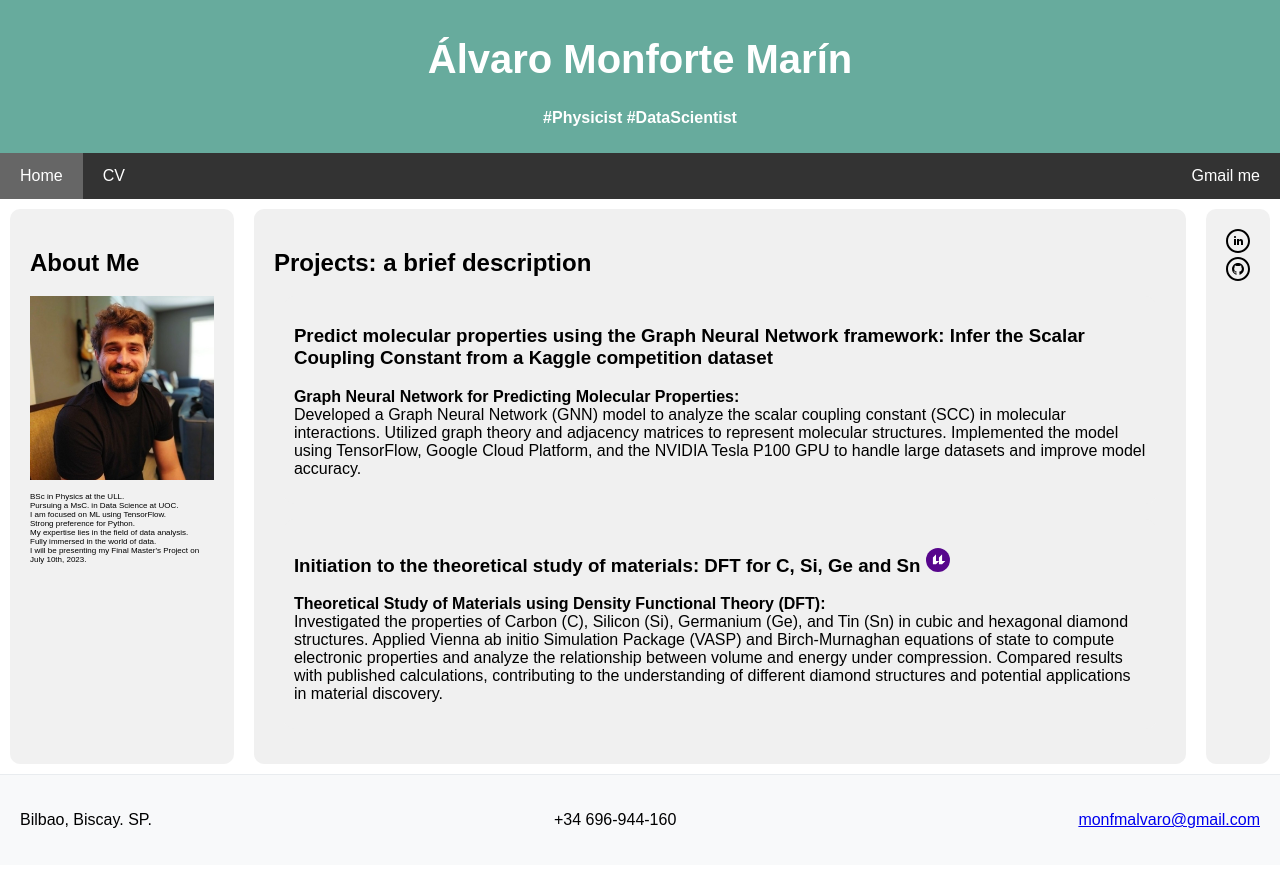
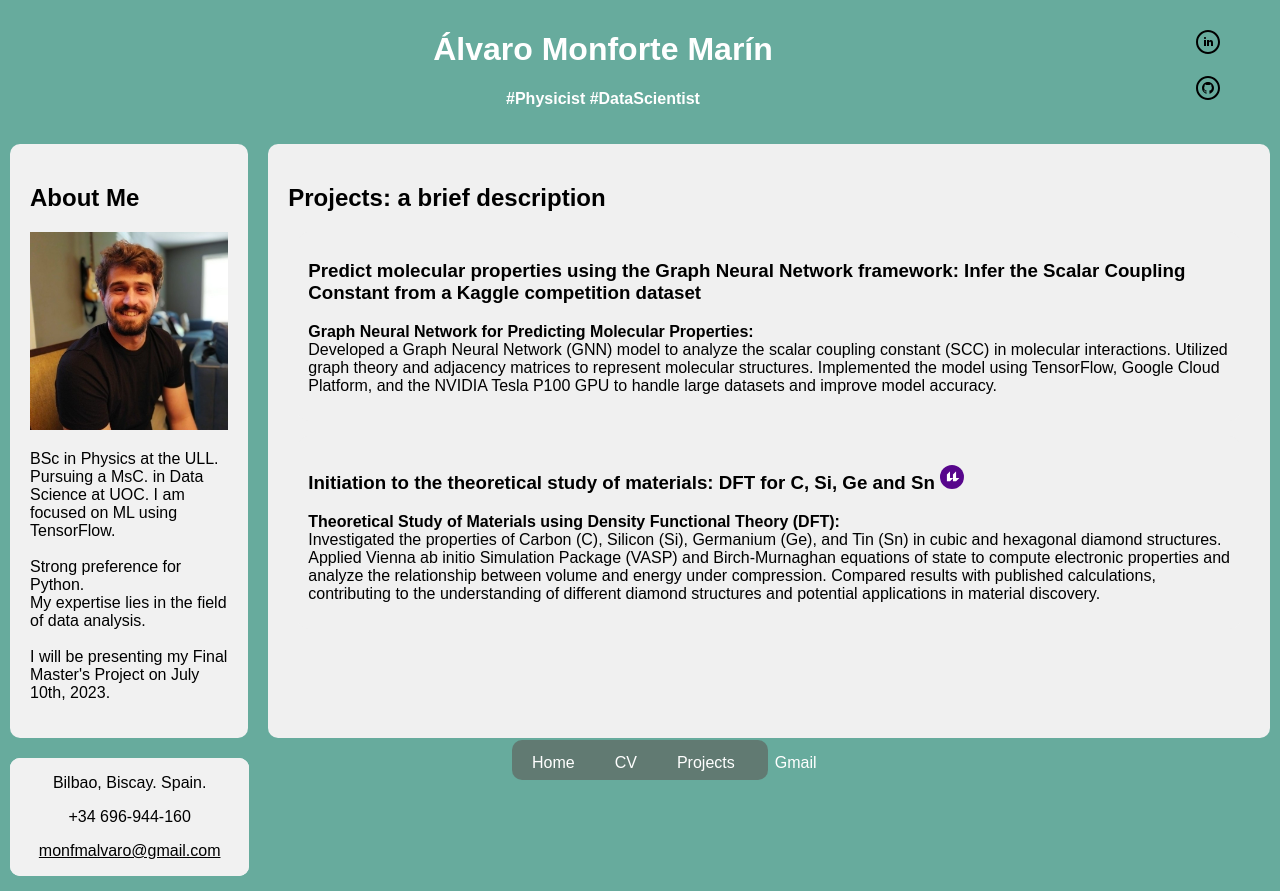
Before and after one commit to varo6678/varo6678.github.io, a plain HTML site: page index.html in a window 1280 px wide. Before the commit the page ends 865 px from the top, so only its background shows below. Drawn offline with Linux system fonts and the light colour scheme; a web font is replaced by a local one.

Commit message:
Nueva actualizacion

```diff
--- a/index.html
+++ b/index.html
@@ -11,17 +11,33 @@
 
     <body>
         <div class="header">
+            <div class="title-navbar-wrapper">
+                <div class="header-title">
                     <h1>Álvaro Monforte Marín</h1>
                     <p><b>#Physicist</b> <b>#DataScientist</b></p>
                 </div>
 
                 <div class="navbar">
-            <a href="#" class="active">Home</a>
+                    <a href="#home" class="active">Home</a>
                     <a href="./monfortemarinalvaro_cv_120623.pdf">CV</a>
-            <!-- <a href="#projects">Projects</a> -->
-            <!-- <a href="#contact" class="right">Gmail me</a> -->
-            <a href="mailto:monfmalvaro@gmail.com" class="right">Gmail me</a>
+                    <a href="#projects">Projects</a>
+                    <a href="mailto:monfmalvaro@gmail.com" class="enlace-personalizado">Gmail</a>
                 </div>
+            </div>
+
+            <div class="social-links">
+                <a href="https://www.linkedin.com/in/monfortemarinalvaro/">
+                    <img src="./images/iconmonstr-linkedin-5.svg" alt="linkedin_icon">
+                </a><br>
+                <a href="https://github.com/varo6678">
+                    <img src="./images/iconmonstr-github-5.svg" alt="github_icon">
+                </a>
+            </div>
+        </div>
+
+
+
+
 
         <div class="row">
             <div class="side_left">
@@ -29,20 +45,20 @@
                 <img src="./images/1657135627217.jpeg" alt="Image of Alvaro Monforte">
                 <!-- <h5>Image of Alvaro Monforte</h5> -->
                 <p class="justify-text">BSc in Physics at the ULL.<br>
-                  Pursuing a MsC. in Data Science at UOC.<br>
-                  I am focused on ML using TensorFlow. <br>
+                  Pursuing a MsC. in Data Science at UOC.
+                  I am focused on ML using TensorFlow. <br><br>
                   Strong preference for Python.<br>
-                  My expertise lies in the field of data analysis.<br>
-                  Fully immersed in the world of data.<br>
+                  My expertise lies in the field of data analysis.<br><br>
                   I will be presenting my Final Master's Project on July 10th, 2023.
             </div>
 
-            <div class="main">
+            <div class="main" id="projects">
                 <!-- <h2>Last project</h2>
                 <h5>Initiation to the theoretical study of materials: DFT for C, Si, Ge and Sn. <br>Jul 19, 2022</h5>
                 <img src="./Screenshot from 2022-05-17 14-43-12.png" alt="diamond" style="max-width: 100%; height: auto;"/>
                 <p>This is my final degree work that allowed me to finally obtain my degree in physics from the university of laguna in july.</p>
                  -->
+
                  <h2 id="projects">Projects: a brief description</h2>
 
                  <div class="project">
@@ -67,21 +83,33 @@
                  </div>
             </div>
 
-            <div class="side_right">
+            <!-- <div class="side_right">
                 <a href="https://www.linkedin.com/in/monfortemarinalvaro/">
                   <img src="./images/iconmonstr-linkedin-5.svg" alt="linkedin_icon">
                 </a>
                 <a href="https://github.com/varo6678">
                   <img src="./images/iconmonstr-github-5.svg" alt="github_icon">
                 </a>
-          </div>
+            </div>  -->
 
         </div>
 
         <div class="footer">
-          <p>Bilbao, Biscay. SP.</p>
+
+            <div class="footer_left">
+                <p>Bilbao, Biscay. Spain.</p>
                 <p>+34 696-944-160</p>
-          <p><a href="mailto:monfmalvaro@gmail.com">monfmalvaro@gmail.com</a></p>
+                <p>
+                    <a
+                    href="mailto:monfmalvaro@gmail.com"
+                    class="enlace-personalizado"
+                    >monfmalvaro@gmail.com
+                    </a>
+                </p>
             </div>
+        </div>
+
+
+
     </body>
 </html>
--- a/stylesheets/segunda_estilo.css
+++ b/stylesheets/segunda_estilo.css
@@ -6,26 +6,59 @@ body {
   font-family: 'Courier New', Courier, monospace;
   margin: 0;
   font-family: "Libertine", sans-serif;
+  background-color: #67ab9d;
 }
 
+
 .header {
+  display: flex;
+  justify-content: space-between;
+  align-items: center;
   padding: 10px;
-  text-align: center;
   background: #67ab9d;
   color: white;
 }
 
-.header h1 {
-  font-size: 40px;
+.title-navbar-wrapper {
+  display: flex;
+  justify-content: center;
+  align-items: center;
+  flex-grow: 1;
+}
+
+.header-title {
+  text-align: center;
+}
+
+.social-links {
+  display: flex;
+  flex-direction: column;
+  justify-content: space-between;
+  margin-right: 50px;
+}
+
+.social-links a img {
+  height: 24px;
 }
 
 .navbar {
-  overflow: hidden;
-  background-color: #333;
-  position: sticky;
-  position: -webkit-sticky;
-  top: 0;
+  position: fixed;
+  display: flex;
+  justify-content: space-around;
+  bottom: 20px; /* ajustar este valor según sea necesario */
+  left: 50%; /* Centra horizontalmente */
+  transform: translateX(-50%); /* Centra respecto a su propia anchura */
+  width: 20%; /* Asegúrate de que la barra de navegación tenga una anchura establecida */
+  background-color: rgba(90 , 51, 51, 0.4);  /* semi-transparente */
+  height: 40px;  /* más pequeña */
+  border-top-left-radius: 10px;  /* redondear esquina superior izquierda */
+  border-top-right-radius: 10px;  /* redondear esquina superior derecha */
+  /* ... el resto de tus estilos para .navbar ... */
+  border-radius: 10px;
+  padding: 0px;
 }
+
+
 
 .navbar a {
   float: left;
@@ -34,21 +67,22 @@ body {
   text-align: center;
   padding: 14px 20px;
   text-decoration: none;
+  border-radius: 50px;
+  /* padding: px; */
 }
 
-.navbar a.right {
-  float: right;
-}
+
 
 .navbar a:hover {
   background-color: #ddd;
-  color: black;
+  /* elimina cualquier regla de font-size que puedas tener aquí */
+  /* width: 40%; */
+  background-color: rgba(120, 51, 51, 1);  /* semi-transparente */
+  height: 40px;
+  border-radius: 10px;
 }
 
-.navbar a.active {
-  background-color: #666;
-  color: white;
-}
+
 
 .row {
   display: flex;
@@ -60,15 +94,18 @@ body {
   padding: 20px;
   margin-bottom: 15px;
   border-radius: 10px;
+  /* text-align: justify;
+  text-justify: inter-word;  New line   */
 }
 
-.side_left p {
-  font-size: 8px; /* Adjust the font size as desired */
-}
+/* .side_left p {
+  /* font-size: 12px; Adjust the font size as desired */
+/* } */
 
 .side_right {
   flex: 5%;  /* reducido de 30% a 15% */
-  background-color: #f1f1f1;
+  /* background-color: #f1f1f1; */
+  background: #67ab9d;
   padding: 20px;
   margin-bottom: 15px;
   border-radius: 10px;
@@ -88,22 +125,30 @@ body {
   padding: 20px;
 }
 
-.footer {
-  padding: 20px;
-  text-align: center;
-  background: #ddd;
-}
 
 @media screen and (max-width: 700px) {
   .row {
       flex-direction: column;
   }
+  .navbar {
+    height: 20vh; /* Aumentar la altura de la barra de navegación para pantallas pequeñas */
+  }
 }
+
+@media screen and (max-width: 600px) {
+  .navbar {
+    height: 20vh; /* Aumentar la altura de la barra de navegación para pantallas pequeñas */
+  }
+}
+
 
 @media screen and (max-width: 400px) {
   .navbar a {
       float: none;
       width: 100%;
+  }
+  .navbar {
+    height: 20vh; /* Aumentar la altura de la barra de navegación para pantallas pequeñas */
   }
 }
 
@@ -113,14 +158,10 @@ body {
   /* ...resto de reglas... */
 }
 
-/* .side_right > img {
-  height: auto; /* cambia a auto para mantener la proporción de la imagen */
-  /* max-width: 100%; asegúrate de que la imagen no sea más ancha que su contenedor */
-  /* ...resto de reglas... */
-/* } */ */
+
 
 .justify-text {
-  text-align: justify;
+  text-align: left;
 }
 
 .project {
@@ -140,11 +181,36 @@ body {
   margin: 10px;
 }
 
+
 .footer {
+  margin: 10px;
+  padding: 0%;
+  text-align: center;
+  background-color: #ffffff;
   display: flex;
-  justify-content: space-between;
+  width: 18.7%; /* ajusta este valor al ancho que desees para .footer */
+  /* margin: 0 auto;  */
+  margin-bottom: 15px;
+  border-radius: 10px;
+}
+
+.footer .footer_left,
+.footer .footer_right {
   align-items: center;
-  padding: 20px;
-  background-color: #f8f9fa;
-  border-top: 1px solid #e9ecef;
+  background-color: #f1f1f1;
+  border-radius: 10px;
 }
+
+.footer .footer_left {
+  flex: 20%;
+}
+
+.footer .footer_right {
+  flex: 80%; /* Ajustado para sumar 100 con .footer_left */
+}
+
+.footer .footer_left .enlace-personalizado {
+  color: black;
+  font-weight: italic;
+  text-decoration: underline;
+}
--- /dev/null
+++ b/tercera_estilo.css
@@ -0,0 +1,212 @@
+* {
+    box-sizing: border-box;
+  }
+
+  body {
+    font-family: 'Courier New', Courier, monospace;
+    margin: 0;
+    font-family: "Libertine", sans-serif;
+  }
+
+  .header {
+    padding: 1%;
+    text-align: center;
+    background: #67ab9d;
+    color: white;
+    display: flex;
+    flex: 85%;
+  }
+
+  .header h1 {
+    font-size: 2em;
+    flex: 85%;
+  }
+
+  .header p {
+    font-size: 1em;
+    flex: 15%;
+  }
+
+  .navbar {
+    position: fixed;
+    display: flex;
+    justify-content: space-around;
+    bottom: 2%;
+    left: 50%;
+    transform: translateX(-50%);
+    width: 20%;
+    background-color: rgba(90 , 51, 51, 0.4);
+    height: 5%;
+    border-top-left-radius: 1%;
+    border-top-right-radius: 1%;
+    border-radius: 1%;
+    padding: 0;
+  }
+
+  .navbar a {
+    float: left;
+    display: block;
+    color: white;
+    text-align: center;
+    padding: 1.5%;
+    text-decoration: none;
+    border-radius: 2%;
+  }
+
+  .navbar a:hover {
+    background-color: #ddd;
+    background-color: rgba(120, 51, 51, 1);
+    height: 5%;
+    border-radius: 2%;
+  }
+
+  .row {
+    display: flex;
+  }
+
+  .side_left {
+    flex: 20%;
+    background-color: #f1f1f1;
+    padding: 2%;
+    margin-bottom: 2%;
+    border-radius: 1%;
+  }
+
+  .side_left p {
+    font-size: 0.5em;
+  }
+
+  .side_right {
+    flex: 5%;
+    background: #67ab9d;
+    padding: 2%;
+    margin-bottom: 2%;
+    border-radius: 1%;
+  }
+
+  .main {
+    flex: 75%;
+    background-color: #f0f0f0;
+    padding: 2%;
+    margin-bottom: 2%;
+    border-radius: 1%;
+  }
+
+  .fakeimg {
+    background-color: #aaa;
+    width: 100%;
+    padding: 2%;
+  }
+
+  .footer {
+    padding: 2%;
+    text-align: center;
+    background: #ddd;
+  }
+
+  @media screen and (max-width: 700px) {
+    .row {
+      flex-direction: column;
+    }
+
+    .navbar {
+      height: 20vh;
+    }
+
+    .navbar a {
+      float: none;
+    }
+  }
+
+  @media screen and (max-width: 600px) {
+    .navbar {
+      height: 20vh;
+    }
+
+    .navbar a {
+      width: 100%;
+    }
+  }
+
+  @media screen and (max-width: 400px) {
+    .navbar {
+      height: 20vh;
+    }
+
+    .navbar a {
+      width: 100%;
+    }
+  }
+
+  .side_left > img {
+    height: auto;
+    max-width: 100%;
+  }
+
+  .justify-text {
+    text-align: justify;
+  }
+
+  .project {
+    background-color: #f0f0f0;
+    margin-bottom: 2%;
+    margin-right: 1%;
+    border-radius: 1%;
+    padding: 1%;
+    margin-top: 2%;
+    margin: 2% 1%;
+    display: flex;
+    align-items: center;
+  }
+
+  .main, .side_left, .side_right {
+    margin: 1%;
+  }
+
+  /* Aqui va el footer. */
+
+  .footer, .footer_left, .footer_right {
+    margin: 1%;
+  }
+
+  .footer {
+    display: flex;
+    background-color: #ffffff;
+  }
+
+  .footer .footer_left {
+    align-items: center;
+    flex: 20%;
+    background-color: #f1f1f1;
+    border-radius: 1%;
+  }
+
+  .footer .footer_right {
+    align-items: center;
+    flex: 85%;
+    background-color: #f1f1f1;
+    border-radius: 1%;
+  }
+
+  .footer .footer_left .enlace-personalizado {
+    color: black;
+    font-weight: italic;
+    text-decoration: underline;
+    text-decoration : none;
+  }
+
+
+/* .header {
+    padding: 10px;
+    text-align: center;
+    background: #67ab9d;
+    color: white;
+    display: flex;
+    flex: 85%;
+}
+
+
+.header p {
+    font-size: 20px;
+    flex: 15%; /* ajusta el ancho */
+/* } */
```
Lines whose indentation alone changed are shown as unchanged.
